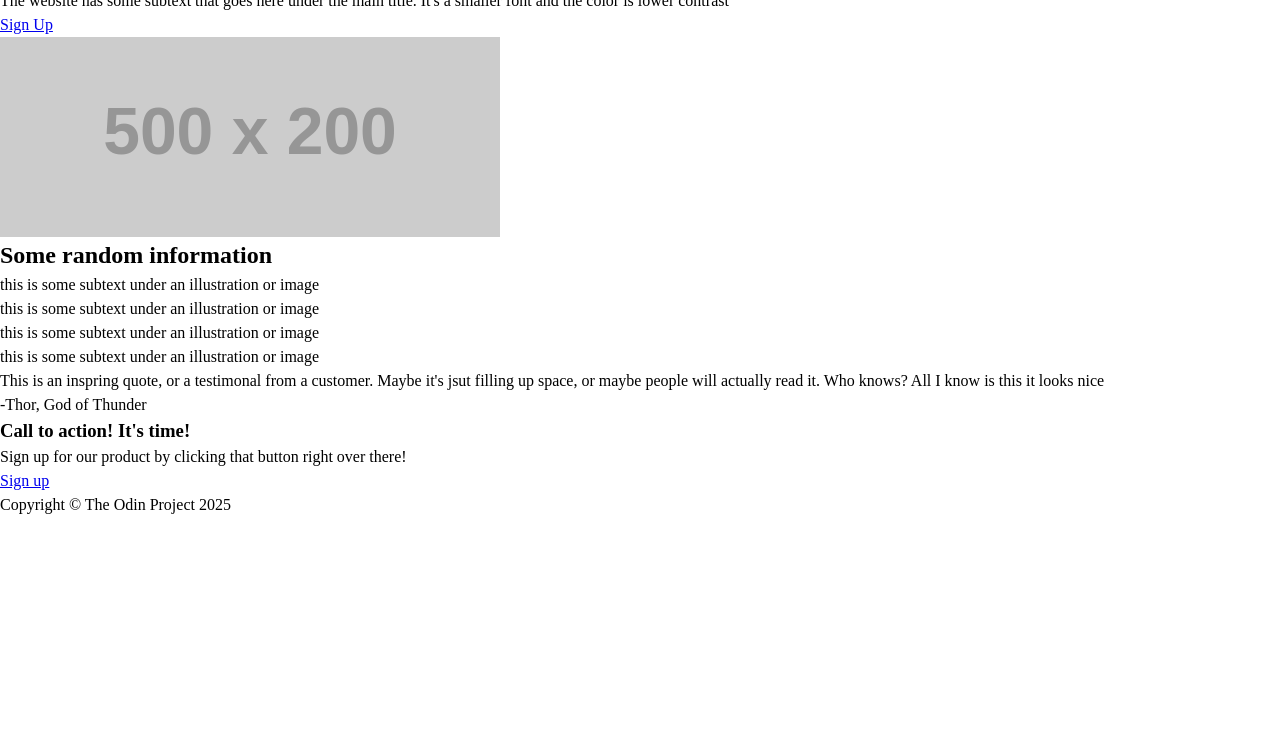
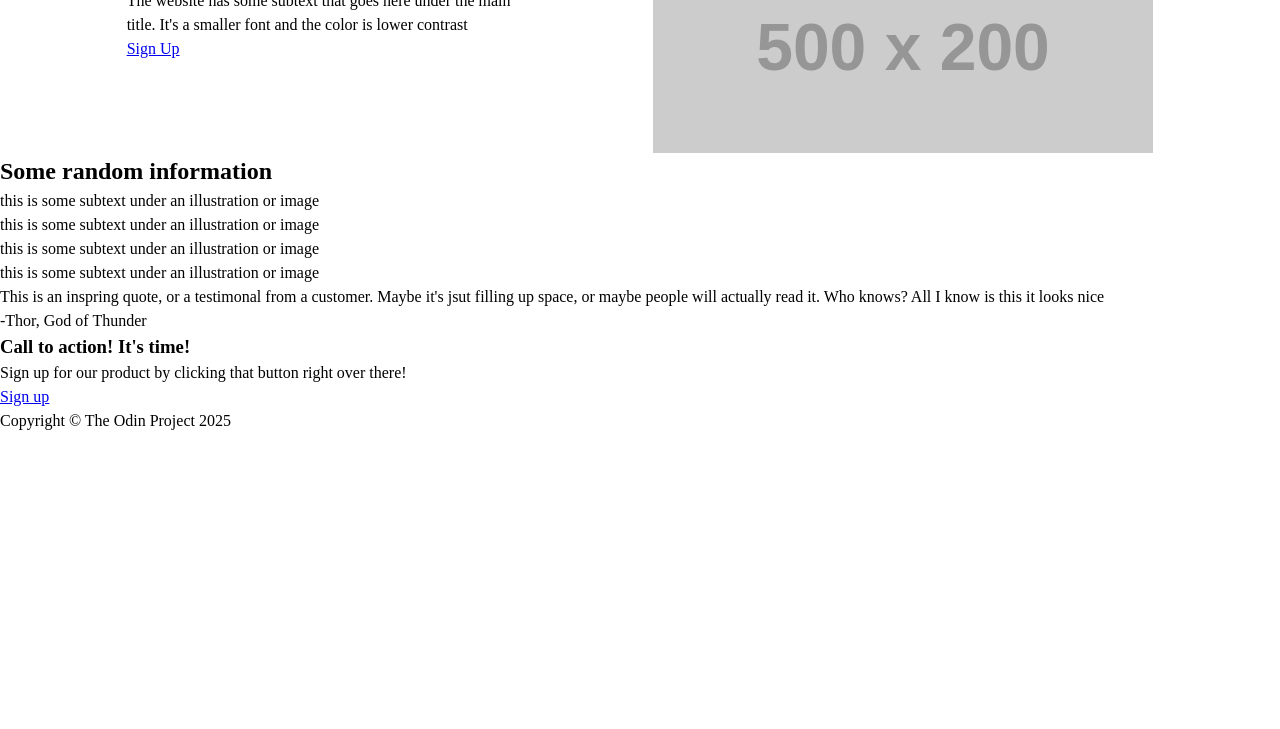
Before and after one commit to mtrivera/odin-landing-page, a plain HTML site: page index.html in a window 1280 px wide. Shown: the part 71-800 px from the top of the page. Drawn offline with Linux system fonts and the light colour scheme; placeholder pictures from the web are drawn by us.

Commit message:
feat: Add flex to header content

```diff
--- a/style.css
+++ b/style.css
@@ -19,3 +19,12 @@
 .top-nav li {
   margin: 0 1rem;
 }
+
+.header {
+  display: flex;
+  justify-content: space-evenly;
+}
+
+.header-content {
+  width: 400px;
+}
```
